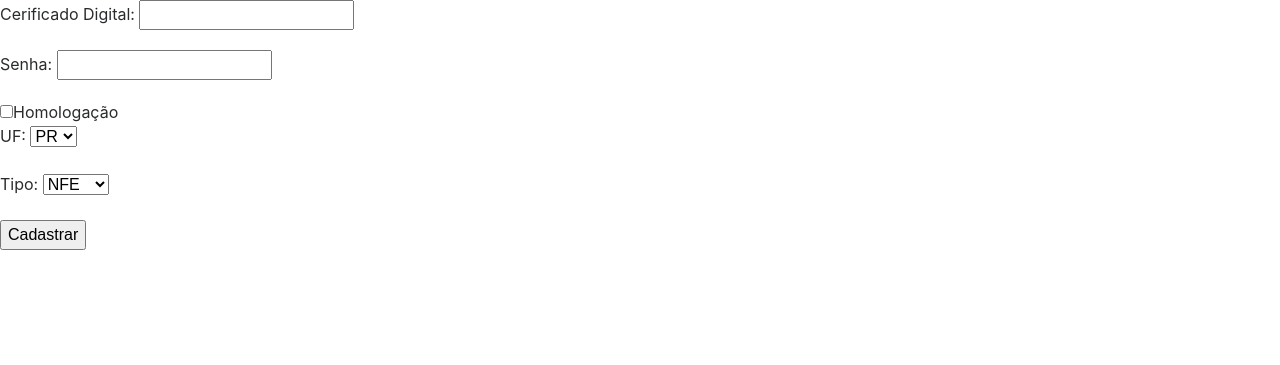
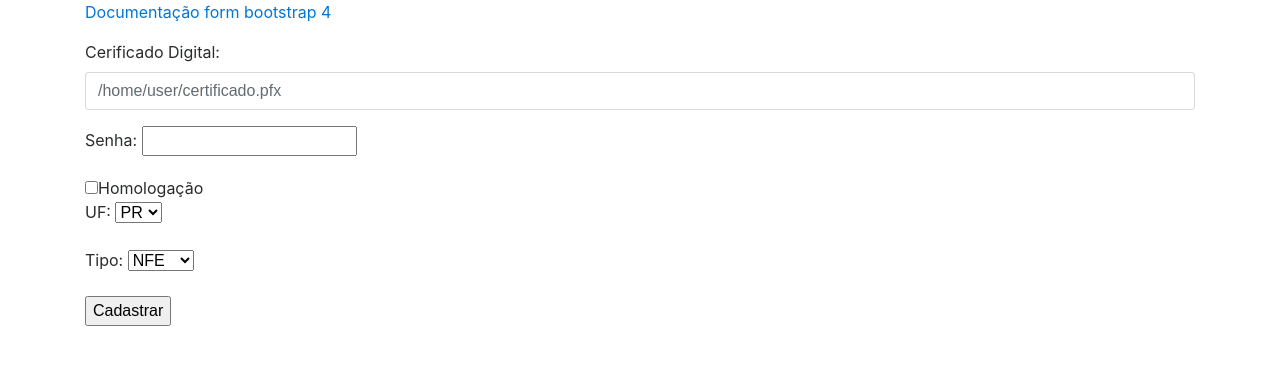
Before and after one commit to erikseyti/TesteTadaSoftware, a Flask app: page /nfe/status/ in a window 1280 px wide. Shown: the top 365 px of the page. Run offline with Flask 2, Linux system fonts and the light colour scheme; some libraries are stand-ins or nearby versions.

Commit message:
Exemplo uso boostrap

```diff
--- a/app/templates/nfe/status.html
+++ b/app/templates/nfe/status.html
@@ -10,8 +10,12 @@
 <html>
 <body>
 <form id="status" name="status" method="POST">
-
-	<p><label>Cerificado Digital:</label> <input type="text" name="certificado"></p>
+<div class="container">
+    <p><a href="https://v4-alpha.getbootstrap.com/components/forms/">Documentação form bootstrap 4</a></p>
+	<div class="form-group">
+        <label for="certificado">Cerificado Digital:</label>
+        <input type="text" name="certificado" class="form-control" placeholder="/home/user/certificado.pfx">
+    </div>
 	<p><label>Senha:</label> <input type="password" name="senha"></p>
 	<input type="checkbox" name="Homologação" value="True">Homologação<br>
 	<p><label>UF:</label>
@@ -52,7 +56,7 @@
 	</p>
      <button id="btn_cadastrar" form="status" type="submit">Cadastrar</button>
 
-
+</div>
 </form>
     <!-- jQuery -->
     <script src="{{ url_for('static', filename='js/jquery.min.js') }}"></script>
```
